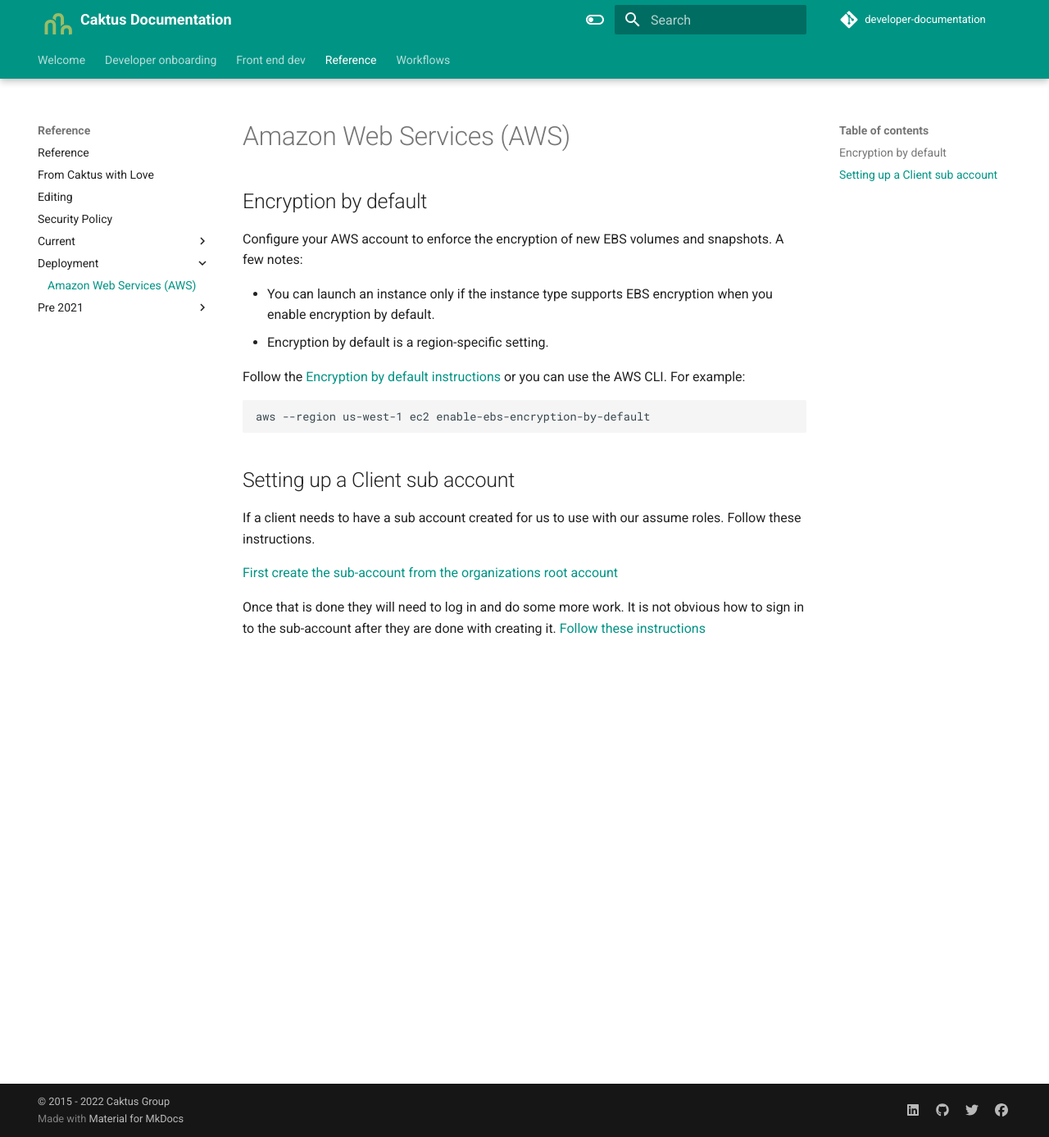
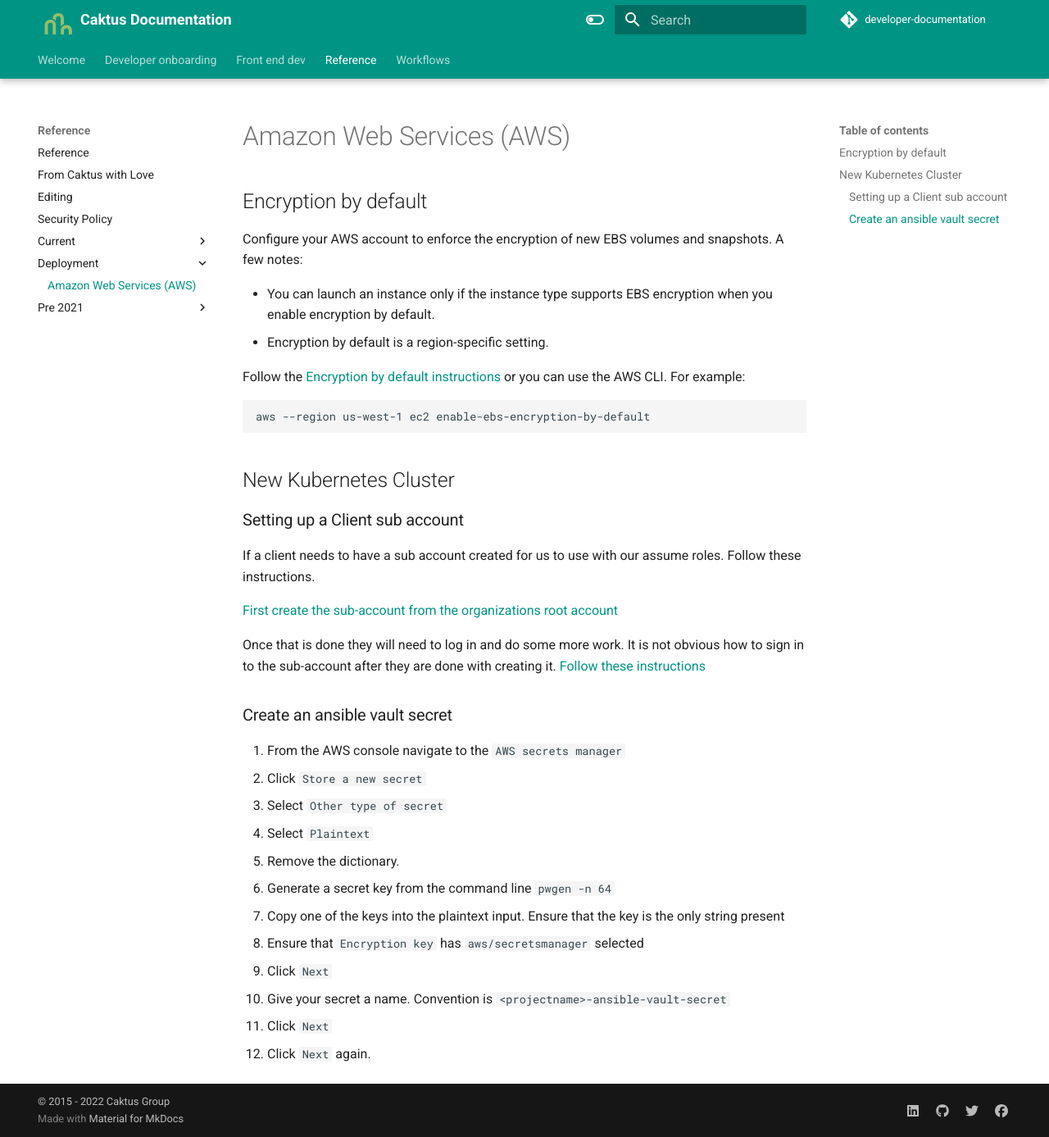
Before and after one commit to caktus/guidebook, an MkDocs documentation site: the page built from docs/reference/deployment/aws.md, in a window 1280 px wide and 1387 px high. Shown: the whole window at 82% size. Built offline with MkDocs 1.6.1 and Material for MkDocs 9.7.7, drawn with Linux system fonts in a browser that asks for light colours; comment, search, counter and statistics services are not loaded.

Commit message:
Adding an AWS ansible secret.

````diff
--- a/docs/reference/deployment/aws.md
+++ b/docs/reference/deployment/aws.md
@@ -1,5 +1,4 @@
 # Amazon Web Services (AWS)
-
 
 ## Encryption by default
 
@@ -14,8 +13,9 @@
 aws --region us-west-1 ec2 enable-ebs-encryption-by-default
 ```
 
+## New Kubernetes Cluster
 
-## Setting up a Client sub account
+### Setting up a Client sub account
 
 If a client needs to have a sub account created for us to use with our assume roles. Follow these instructions.
 
@@ -23,3 +23,18 @@
 
 Once that is done they will need to log in and do some more work. It is not obvious how to sign in to the sub-account
 after they are done with creating it. [Follow these instructions](https://docs.aws.amazon.com/organizations/latest/userguide/orgs_manage_accounts_access.html)
+
+### Create an ansible vault secret
+
+1. From the AWS console navigate to the `AWS secrets manager`
+1. Click `Store a new secret`
+1. Select `Other type of secret`
+1. Select `Plaintext`
+1. Remove the dictionary.
+1. Generate a secret key from the command line `pwgen -n 64`
+1. Copy one of the keys into the plaintext input. Ensure that the key is the only string present
+1. Ensure that `Encryption key` has `aws/secretsmanager` selected
+1. Click `Next`
+1. Give your secret a name. Convention is `<projectname>-ansible-vault-secret`
+1. Click `Next`
+1. Click `Next` again.
````
